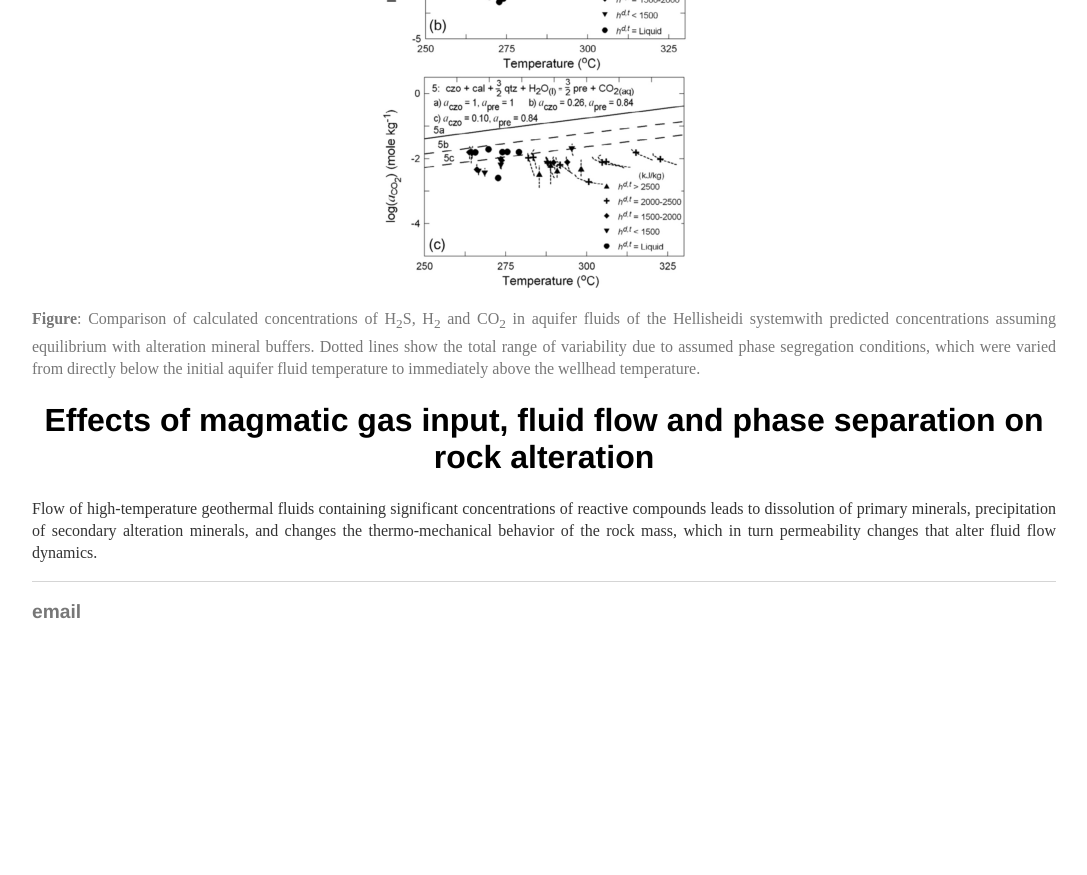
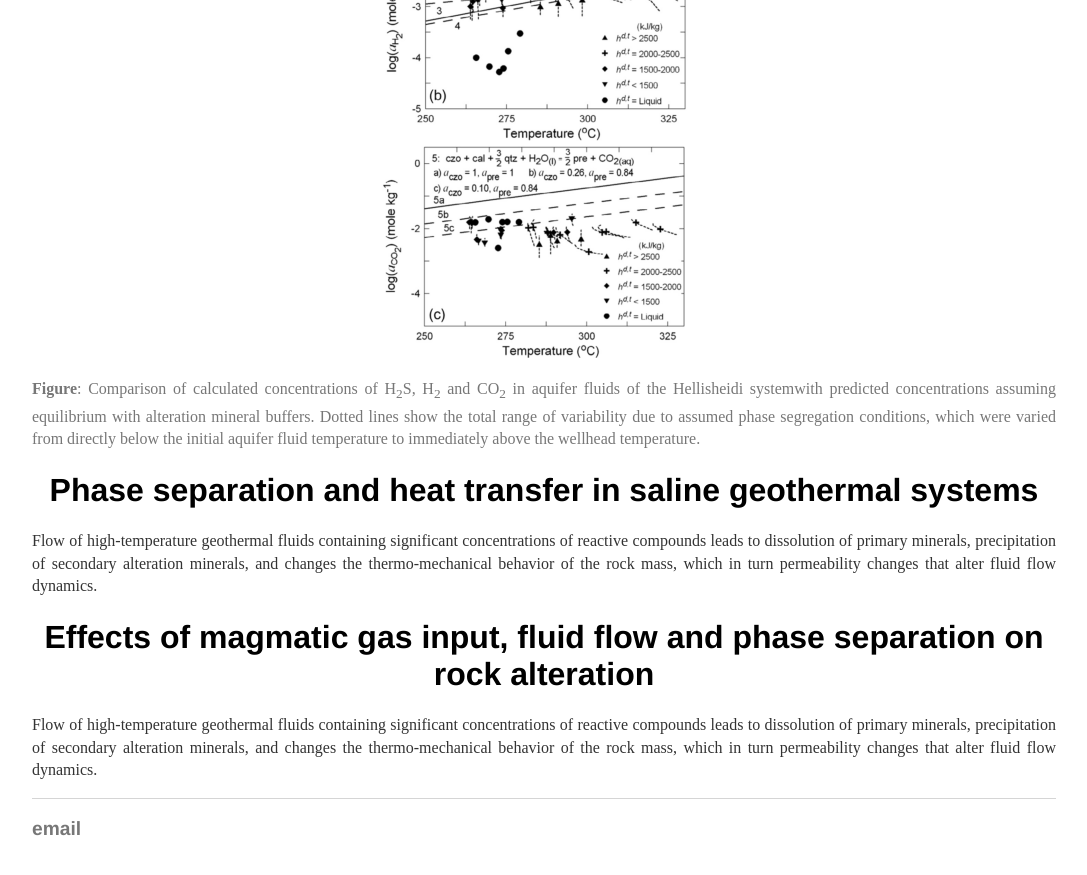
Before and after one commit to two-phaseflow/two-phaseflow.github.io, a Jekyll site: the page built from research/index.html, in a window 1280 px wide and 900 px high, scrolled down 3364 px. Shown: the top 875 px of the window, without its empty margins (96-1183 px from the left). Built offline with Jekyll 4.4.1, drawn with Linux system fonts in a browser that asks for light colours; before the commit the page ends 4047 px from its top, so only the background shows below that; some of the changed text lies outside the part shown.

Commit message:
Update index.html

```diff
--- a/research/index.html
+++ b/research/index.html
@@ -7,14 +7,16 @@ title: Samuel Scott's Research
     of the hydrological, chemical, and geologic processes that govern heat transfer in volcanic geothermal systems and act
     to distribute chemical elements throughout the upper crust. I am particularly interested
     in the dynamics of multi-phase fluid flow, rock permeability creation and destruction, and heat transfer, as they
-    collectively govern the behavior of geothermal systems and the productivity of wells drilled into these systems. </h2>
+    collectively govern the behavior of geothermal systems and the productivity of wells drilled into these systems.
 
 <ul>
 <li><a href="#item1">Supercritical fluids at the magma-hydrothermal interface</a></li>
   <li><a href="#item2">The thermal structure and temporal evolution of geothermal systems</a></li>
   <li><a href="#item3">Phase segregation and the gas geochemistry of high-temperature systems</a></li>
-  <li><a href="#item4">Effects of magmatic gas input, fluid flow and phase separation on rock alteration</a></li>
+  <li><a href="#item4">Phase separation and heat transfer in saline geothermal systems</a></li>
+  <li><a href="#item5">Effects of magmatic gas input, fluid flow and phase separation on rock alteration</a></li>
 </ul>
+	    </h2>
 
 	<a NAME="item1"></a><h1>Supercritical fluids at the magma-hydrothermal interface</h1>
 	<p>There is long-standing and growing interest in targeting ‘supercritical’ geothermal resources at temperature and pressure conditions in excess
@@ -121,7 +123,12 @@ title: Samuel Scott's Research
 
 		</p>
 
-	<a NAME="item4"></a><h1>Effects of magmatic gas input, fluid flow and phase separation on rock alteration</h1>
+		<a NAME="item4"></a><h1>Phase separation and heat transfer in saline geothermal systems</h1>
+	<p>Flow of high-temperature geothermal fluids containing significant concentrations of reactive compounds leads to dissolution
+    of primary minerals, precipitation of secondary alteration minerals, and changes the thermo-mechanical behavior of the rock mass,
+		which in turn permeability changes that alter fluid flow dynamics. </p>
+
+	<a NAME="item5"></a><h1>Effects of magmatic gas input, fluid flow and phase separation on rock alteration</h1>
 	<p>Flow of high-temperature geothermal fluids containing significant concentrations of reactive compounds leads to dissolution
     of primary minerals, precipitation of secondary alteration minerals, and changes the thermo-mechanical behavior of the rock mass,
 		which in turn permeability changes that alter fluid flow dynamics. </p>
```
